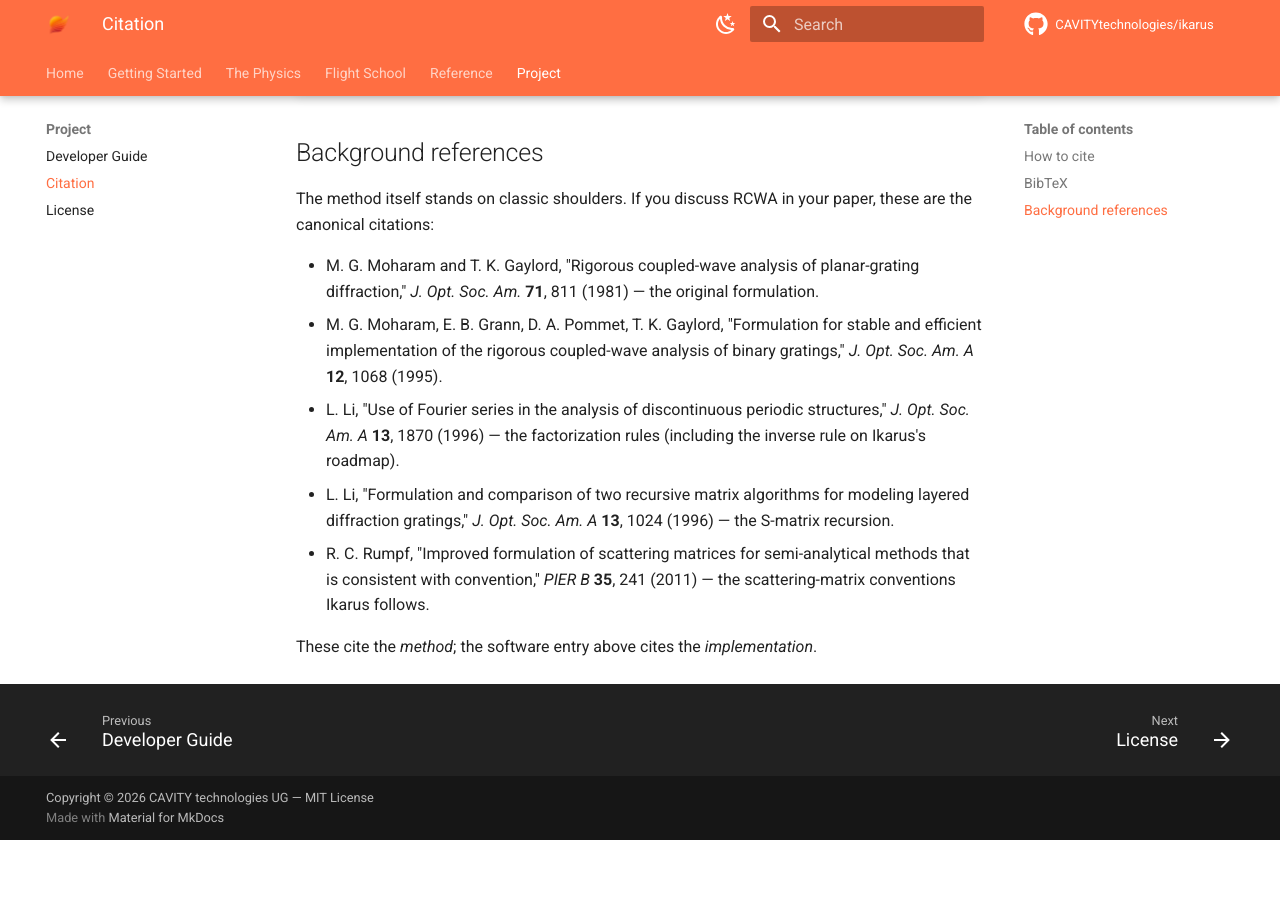
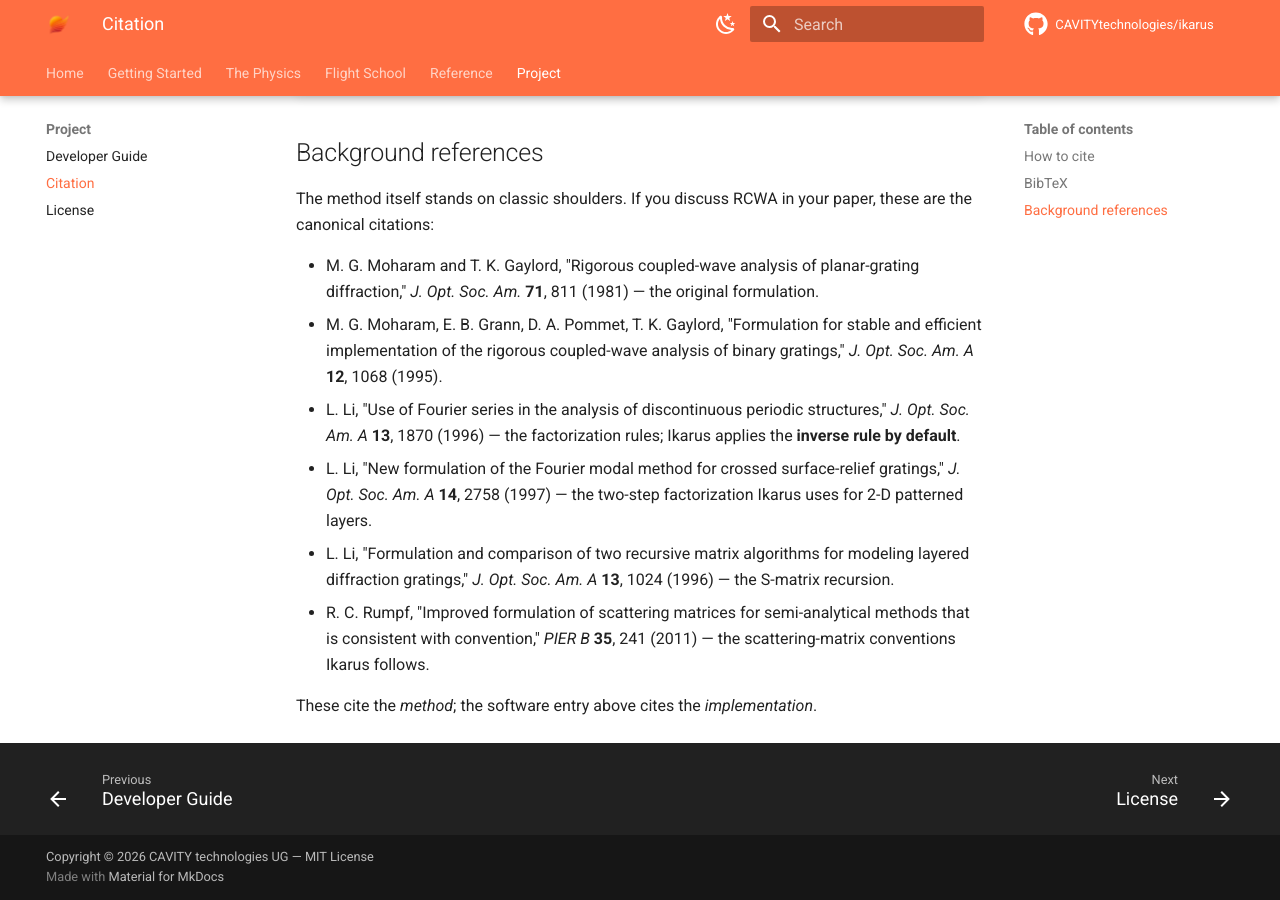
Before and after one commit to CAVITYtechnologies/ikarus, an MkDocs documentation site: the page built from docs/citation.md, in a window 1280 px wide and 900 px high, scrolled down 847 px. Built offline with MkDocs 1.6.1 and Material for MkDocs 9.7.7, drawn with Linux system fonts in a browser that asks for light colours; comment, search, counter and statistics services are not loaded; before the commit the page ends 1687 px from its top, so only the background shows below that.

Commit message:
Docs: mark Li factorization as implemented (default) on the home page + citation
The home-page capability table and citation note still listed the inverse rule as
roadmap/Laurent-only; it shipped in 0.6.0 and is the default. Add the Li 1997
crossed-grating reference.

Co-Authored-By: Claude Opus 4.8 <noreply@anthropic.com>

```diff
--- a/docs/citation.md
+++ b/docs/citation.md
@@ -44,7 +44,10 @@ paper, these are the canonical citations:
   binary gratings," *J. Opt. Soc. Am. A* **12**, 1068 (1995).
 - L. Li, "Use of Fourier series in the analysis of discontinuous periodic
   structures," *J. Opt. Soc. Am. A* **13**, 1870 (1996) — the factorization
-  rules (including the inverse rule on Ikarus's roadmap).
+  rules; Ikarus applies the **inverse rule by default**.
+- L. Li, "New formulation of the Fourier modal method for crossed surface-relief
+  gratings," *J. Opt. Soc. Am. A* **14**, 2758 (1997) — the two-step factorization
+  Ikarus uses for 2-D patterned layers.
 - L. Li, "Formulation and comparison of two recursive matrix algorithms for
   modeling layered diffraction gratings," *J. Opt. Soc. Am. A* **13**, 1024
   (1996) — the S-matrix recursion.
```
Also changed, not shown: docs/index.md (+2 -1 lines).
